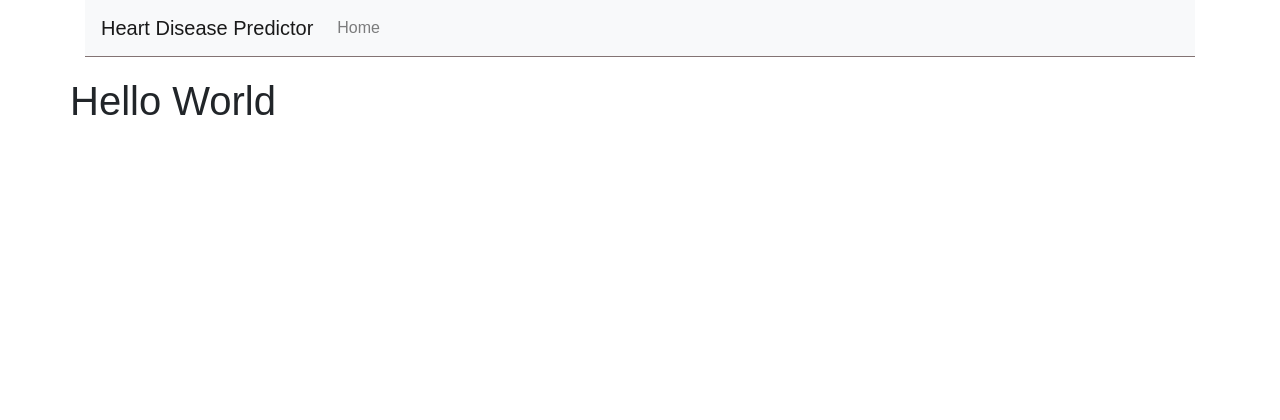
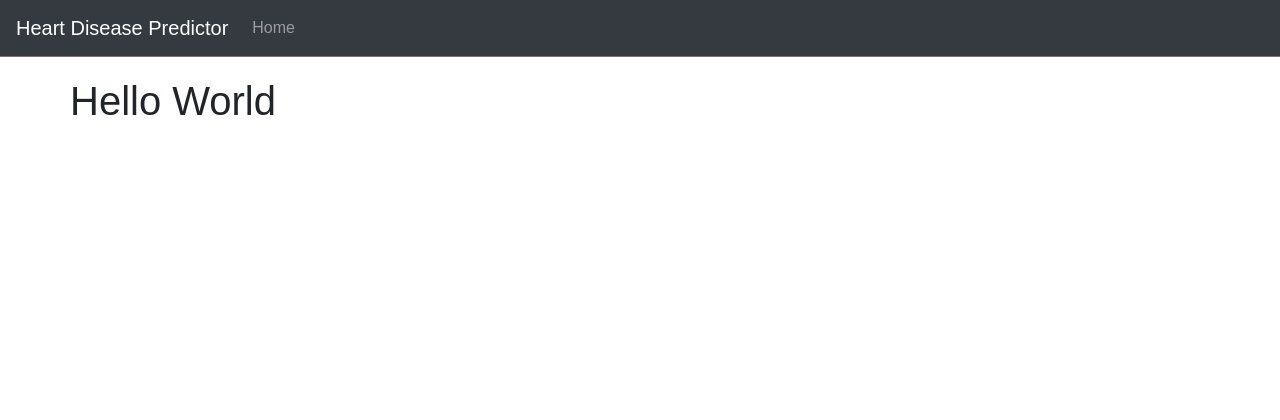
Before and after one commit to SheeNigami/heart-disease-predictor, a Flask app: page / in a window 1280 px wide. Shown: the top 420 px of the page. Run offline with Flask 2, Linux system fonts and the light colour scheme; some libraries are stand-ins or nearby versions.

Commit message:
Setup basic jinjablock UI template

```diff
--- a/application/templates/includes/nav.html
+++ b/application/templates/includes/nav.html
@@ -1,5 +1,5 @@
 <header>
-    <nav class='navbar navbar-expand-lg navbar-light bg-light'>
+    <nav class='navbar navbar-expand-lg navbar-dark bg-dark'>
         <a class="navbar-brand" href="#">Heart Disease Predictor</a>
         <ul  class="navbar-nav">
             <li class="nav-item">
--- a/application/templates/layout.html
+++ b/application/templates/layout.html
@@ -6,9 +6,9 @@ crossorigin="anonymous">
        href="{{ url_for('static',filename='css/main.css')}}" />
 </head>
 <body>
+    {% include "includes/nav.html" %}
     <div class="container">
 
-        {% include "includes/nav.html" %}
 
         {% block content %}
         {% endblock %}
```
Also changed, not shown: requirements.txt (+0 -22 lines).
